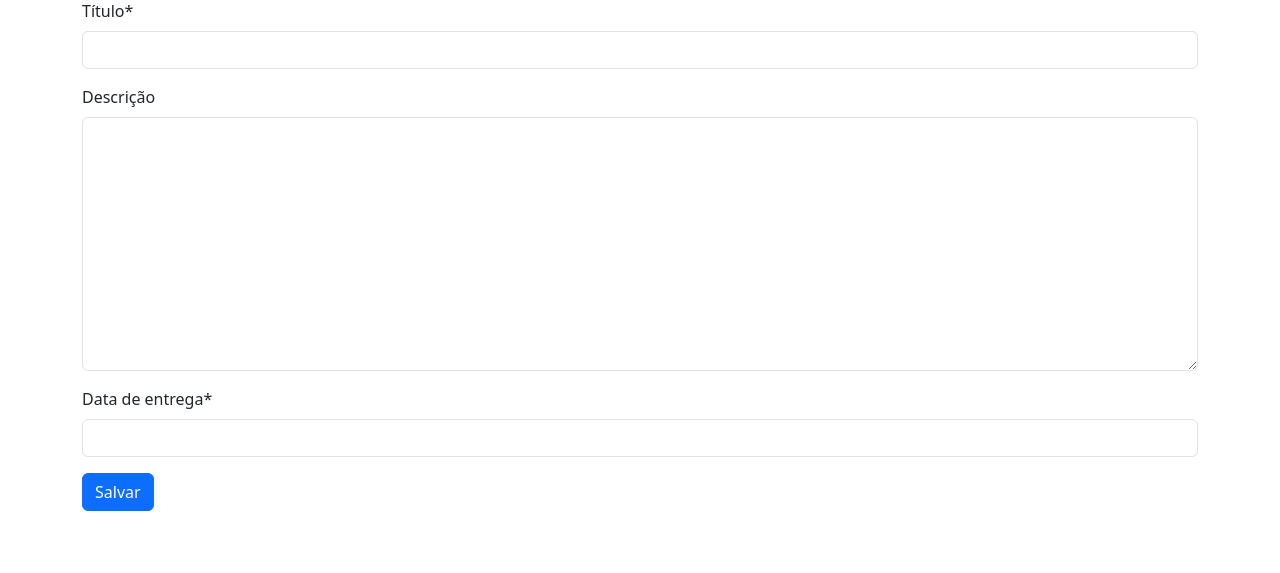
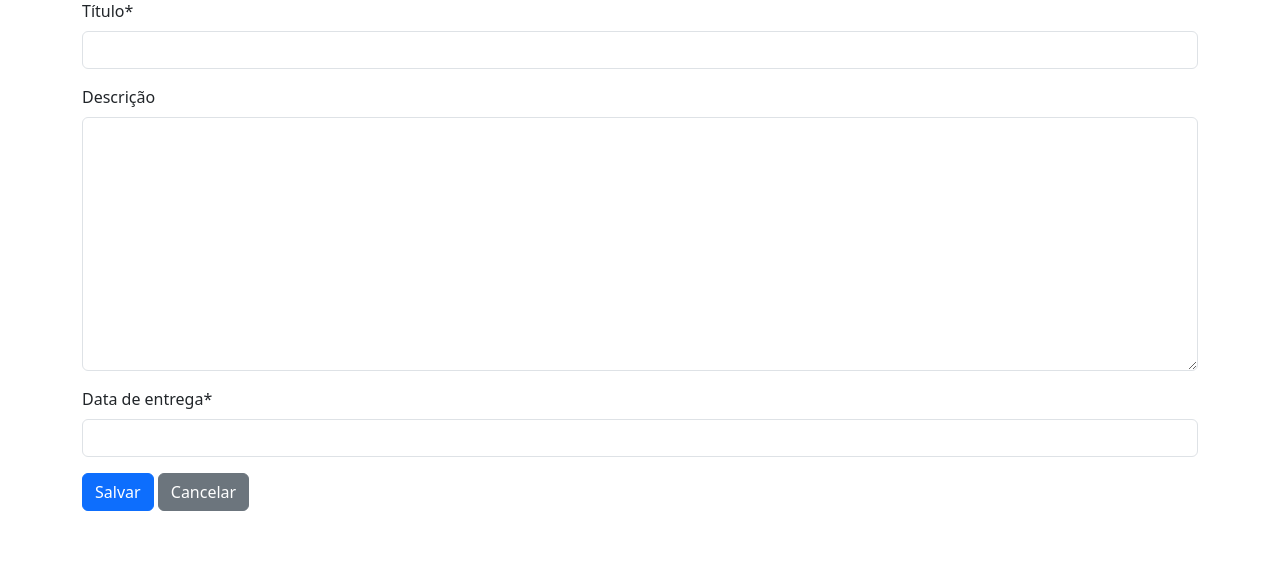
Before and after one commit to mnborba/app-todolist, a Django app: page /criar/ in a window 1280 px wide. Shown: the part 137-710 px from the top of the page. Run offline with Django 5.2, Linux system fonts and the light colour scheme; some libraries are stand-ins or nearby versions.

Commit message:
Incluido botão Cancelar no formulário de edição

```diff
--- a/todo/templates/todo/todo_form.html
+++ b/todo/templates/todo/todo_form.html
@@ -23,6 +23,7 @@
         {% csrf_token %}
         {{ form|crispy }}
         <button type="submit" class="btn btn-primary">Salvar</button>
+        <a href="{% url 'todo_list' %}" class="btn btn-secondary">Cancelar</a>
     </form>
 
 {% endblock content %}
```
